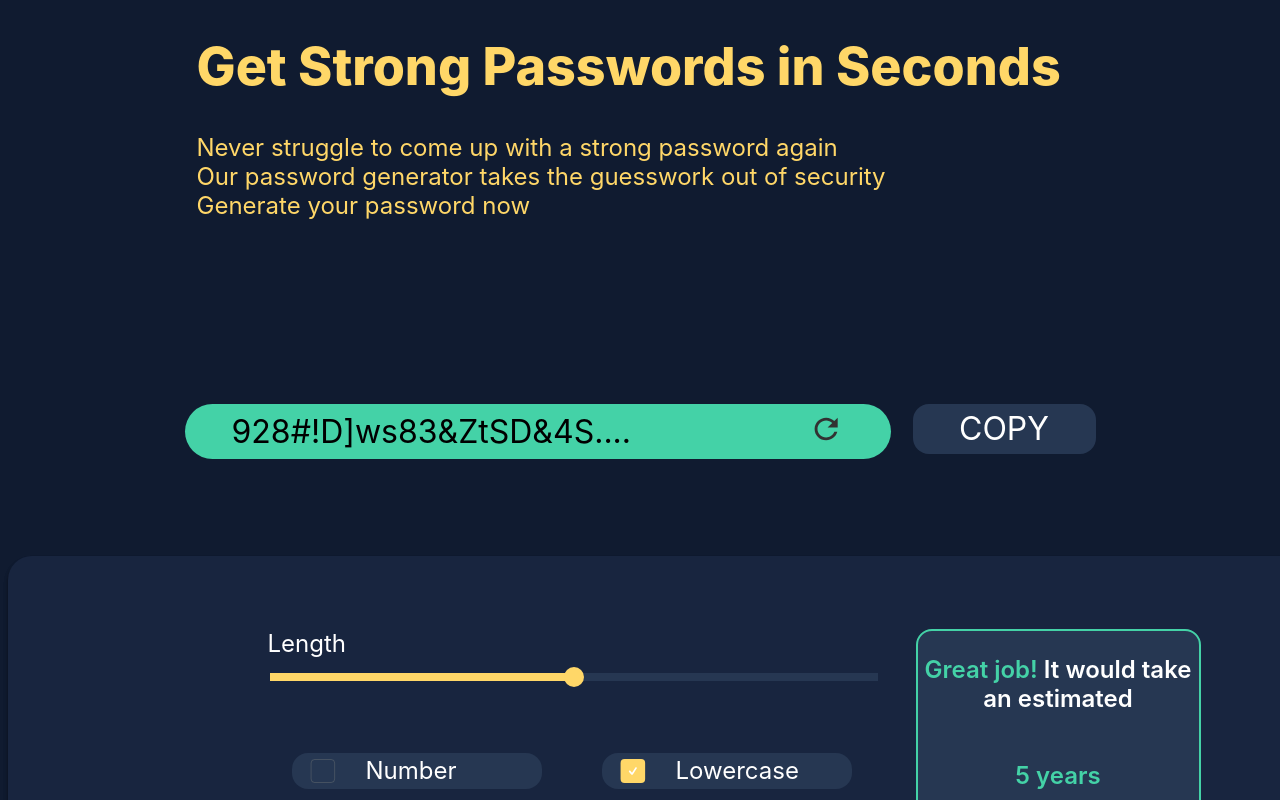
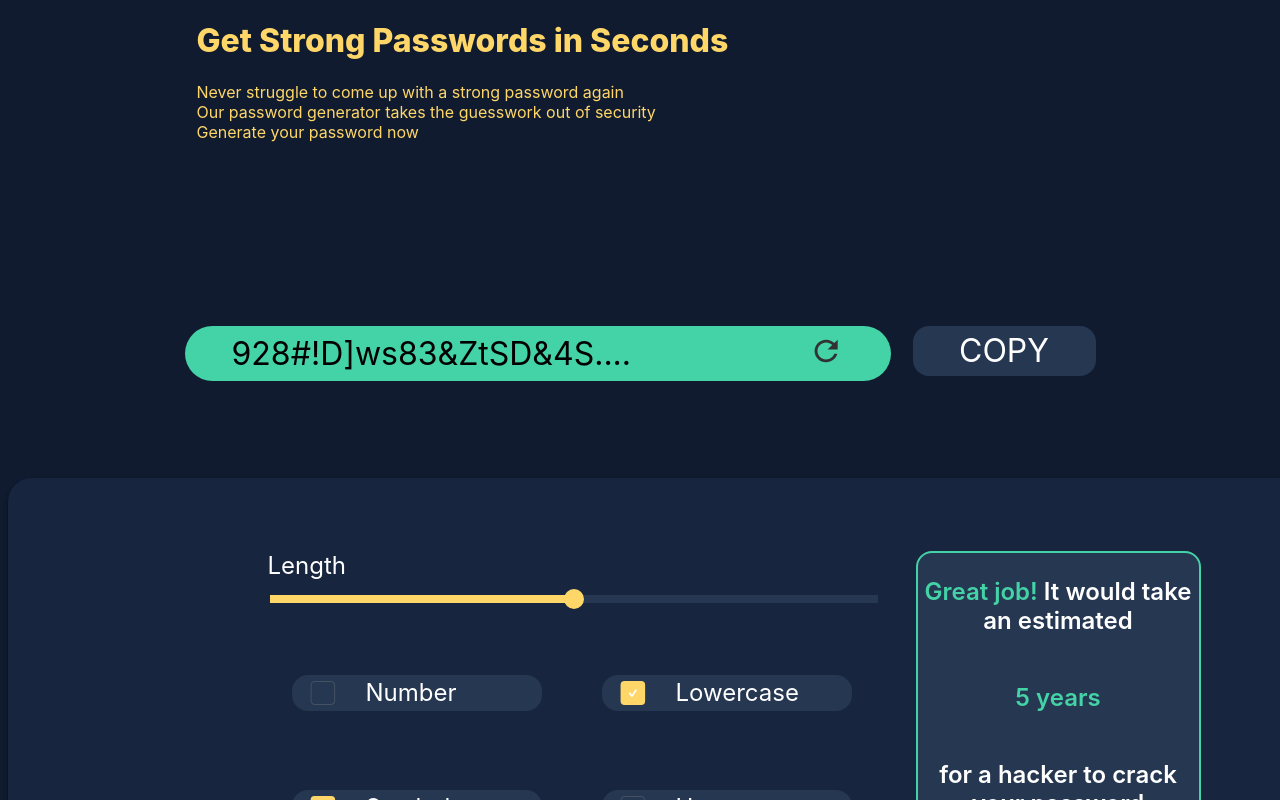
Before and after one commit to Murilo-Luciano/password-generator, a Next.js app: page /staging in a window 1280 px wide. Shown: the top 800 px of the page. Built offline with nearby package versions, Linux system fonts and the light colour scheme.

Commit message:
hero-section

```diff
--- a/components/HeroSection.tsx
+++ b/components/HeroSection.tsx
@@ -2,23 +2,9 @@ import colors from "../styles/colors";
 
 export default () => {
   return (
-    <div style={{ margin: "0 auto", width: 887, marginBottom: 184 }}>
-      <h1
-        style={{
-          fontWeight: 800,
-          fontSize: 52,
-          color: colors.yellow,
-        }}
-      >
-        Get Strong Passwords in Seconds
-      </h1>
-      <p
-        style={{
-          fontWeight: 400,
-          fontSize: 24,
-          color: colors.yellow,
-        }}
-      >
+    <div className="hero-section">
+      <h1>Get Strong Passwords in Seconds</h1>
+      <p>
         Never struggle to come up with a strong password again
         <br />
         Our password generator takes the guesswork out of security
--- a/pages/_app.tsx
+++ b/pages/_app.tsx
@@ -1,5 +1,6 @@
 import "../styles/globals.css";
 import "../styles/Home.css";
+import "../styles/Staging.css";
 
 import type { AppProps } from "next/app";
 import { Analytics } from "@vercel/analytics/react";
--- /dev/null
+++ b/styles/Staging.css
@@ -0,0 +1,112 @@
+:root {
+  --color-background: #101b30;
+  --color-whiteBackground: #d9d9d9;
+  --color-cardBackground: #18253f;
+  --color-cardBackgroundLight: #263752;
+  --color-yellow: #ffd768;
+  --color-veryGood: #44d2a7;
+  --color-strong: #f5e445;
+  --color-medium: #ffc94d;
+  --color-weak: #ff9b5c;
+  --color-veryWeak: #ff6565;
+  --color-black: #000000;
+  --color-white: #ffffff;
+}
+
+/* Extra small devices (phones, 600px and down) */
+@media only screen and (max-width: 600px) {
+  .hero-section {
+    margin: 0 auto;
+    /* display: flex; */
+    /* flex-direction: column; */
+    width: 284px;
+    margin-bottom: 97px;
+    color: var(--color-yellow);
+  }
+  .hero-section > h1 {
+    font-weight: 800;
+    font-size: 40;
+  }
+  .hero-section > p {
+    font-weight: 400;
+    font-size: 18;
+  }
+}
+/* Small devices (portrait tablets and large phones, 600px and up) */
+@media only screen and (min-width: 600px) {
+  .hero-section {
+    margin: 0 auto;
+    /* display: flex; */
+    /* flex-direction: column; */
+    width: 400px;
+    margin-bottom: 97px;
+    color: var(--color-yellow);
+  }
+  .hero-section > h1 {
+    font-weight: 800;
+    font-size: 40;
+  }
+  .hero-section > p {
+    font-weight: 400;
+    font-size: 18;
+  }
+}
+/* Medium devices (landscape tablets, 768px and up) */
+@media only screen and (min-width: 768px) {
+  .hero-section {
+    margin: 0 auto;
+    /* display: flex; */
+    /* flex-direction: column; */
+    width: 600px;
+    margin-bottom: 184px;
+    color: var(--color-yellow);
+  }
+  .hero-section > h1 {
+    font-weight: 800;
+    font-size: 52;
+  }
+  .hero-section > p {
+    font-weight: 400;
+    font-size: 24;
+  }
+}
+/* Large devices (laptops/desktops, 992px and up) */
+@media only screen and (min-width: 992px) {
+  .hero-section {
+    margin: 0 auto;
+    /* display: flex; */
+    /* flex-direction: column; */
+    width: 887px;
+    margin-bottom: 184px;
+    color: var(--color-yellow);
+  }
+
+  .hero-section > h1 {
+    font-weight: 800;
+    font-size: 52;
+  }
+
+  .hero-section > p {
+    font-weight: 400;
+    font-size: 24;
+  }
+}
+/* Extra large devices (large laptops and desktops, 1200px and up) */
+@media only screen and (min-width: 1200px) {
+  .hero-section {
+    margin: 0 auto;
+    /* display: flex; */
+    /* flex-direction: column; */
+    width: 887px;
+    margin-bottom: 184px;
+    color: var(--color-yellow);
+  }
+  .hero-section > h1 {
+    font-weight: 800;
+    font-size: 52;
+  }
+  .hero-section > p {
+    font-weight: 400;
+    font-size: 24;
+  }
+}
```
